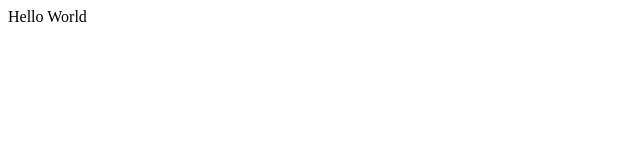
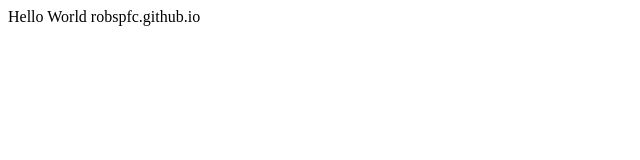
Before and after one commit to robspfc/robspfc.github.io, a plain HTML site: page index.html in a window 1280 px wide. Shown: the whole page, without its empty margins (0-640 px from the left). Drawn offline with Linux system fonts and the light colour scheme.

Commit message:
Add files via upload

```diff
--- a/index.html
+++ b/index.html
@@ -1 +1 @@
-<p>Hello World</p>
+<p>Hello World robspfc.github.io </p>
```
